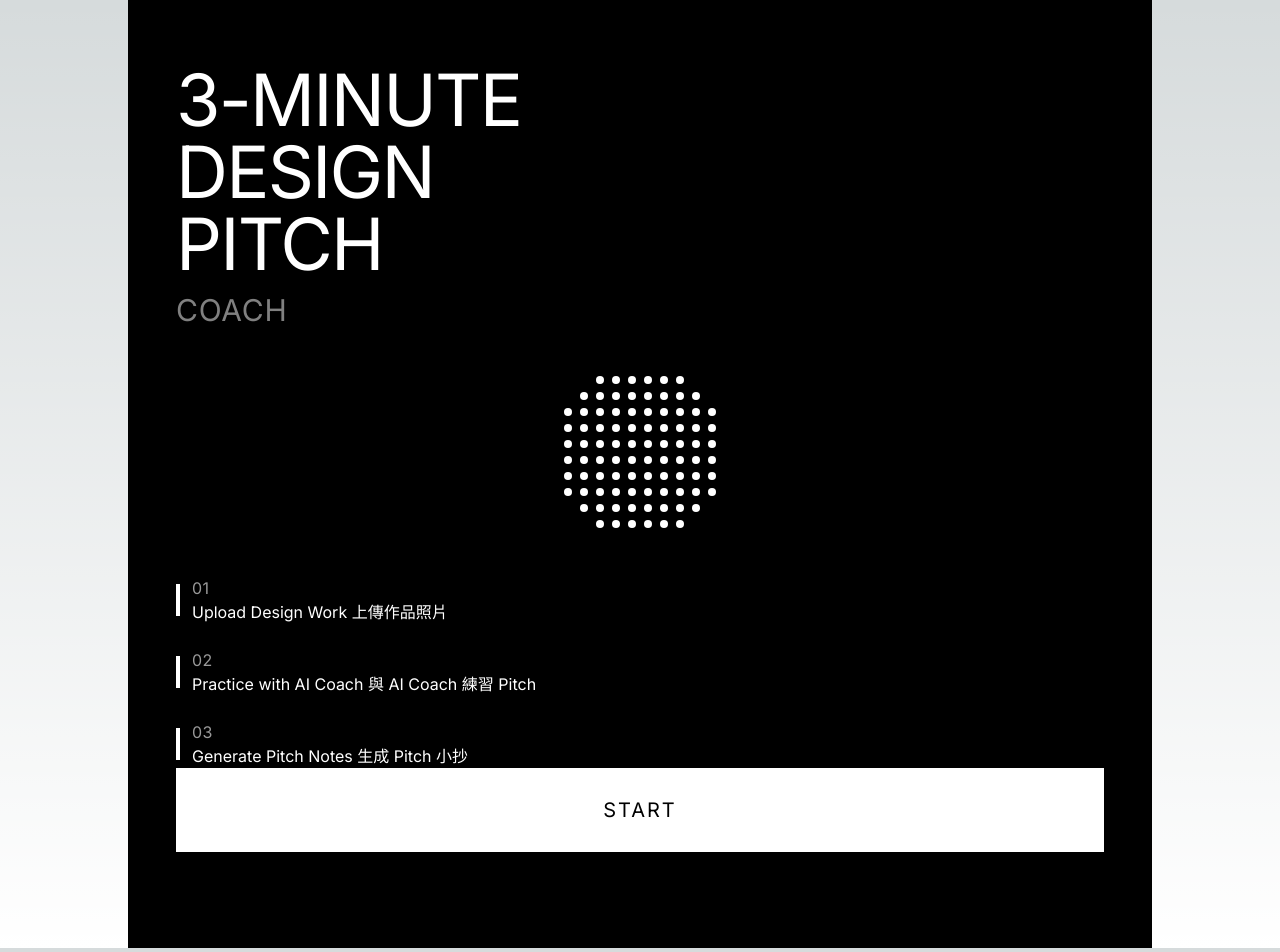
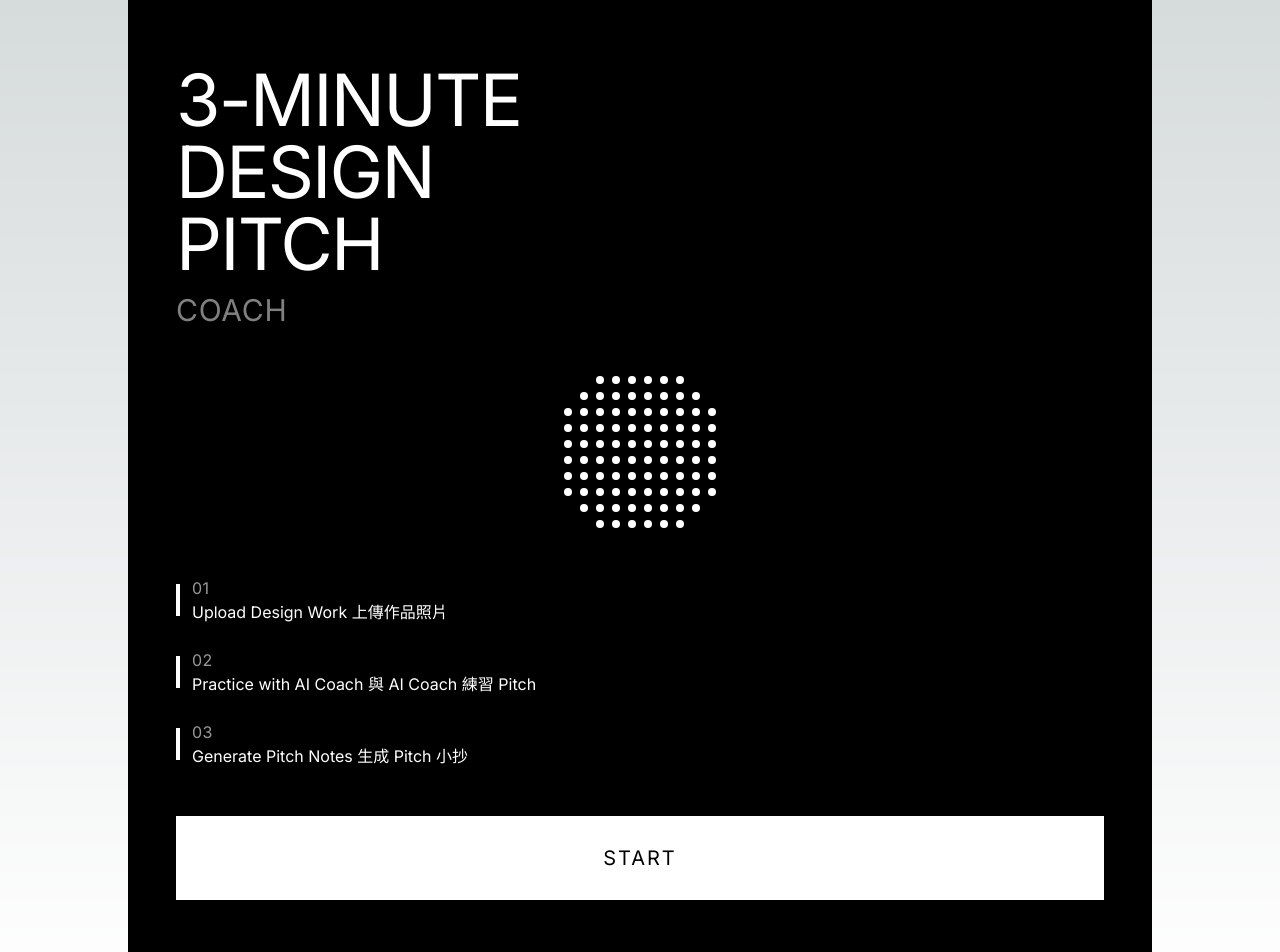
Before and after one commit to futurethingslab0314/EMIchatbots, a Next.js app: page / in a window 1280 px wide. Shown: the top 952 px of the page. Built offline with nearby package versions, Linux system fonts and the light colour scheme.

Commit message:
start button

```diff
--- a/app/page.tsx
+++ b/app/page.tsx
@@ -1033,6 +1033,7 @@ export default function Home() {
                   </div>
 
                   {/* Start Button */}
+                  <div className="mt-12">
                   <motion.button
                     onClick={handleStageButton}
                     className="w-full py-5 md:py-6 bg-white text-black rounded-none text-lg md:text-xl uppercase tracking-widest border-4 border-white hover:bg-white/90 transition-colors"
@@ -1040,6 +1041,7 @@ export default function Home() {
                   >
                     START
                   </motion.button>
+                  </div>
                     </div>
               )}
 
```
